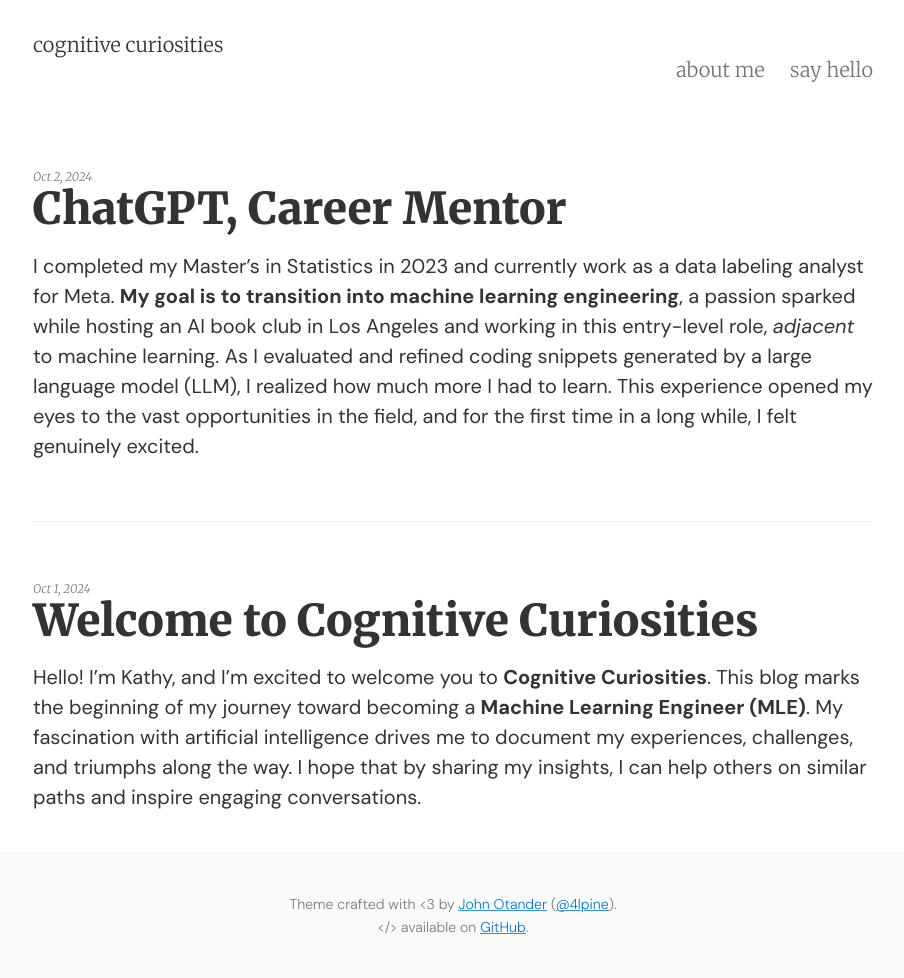
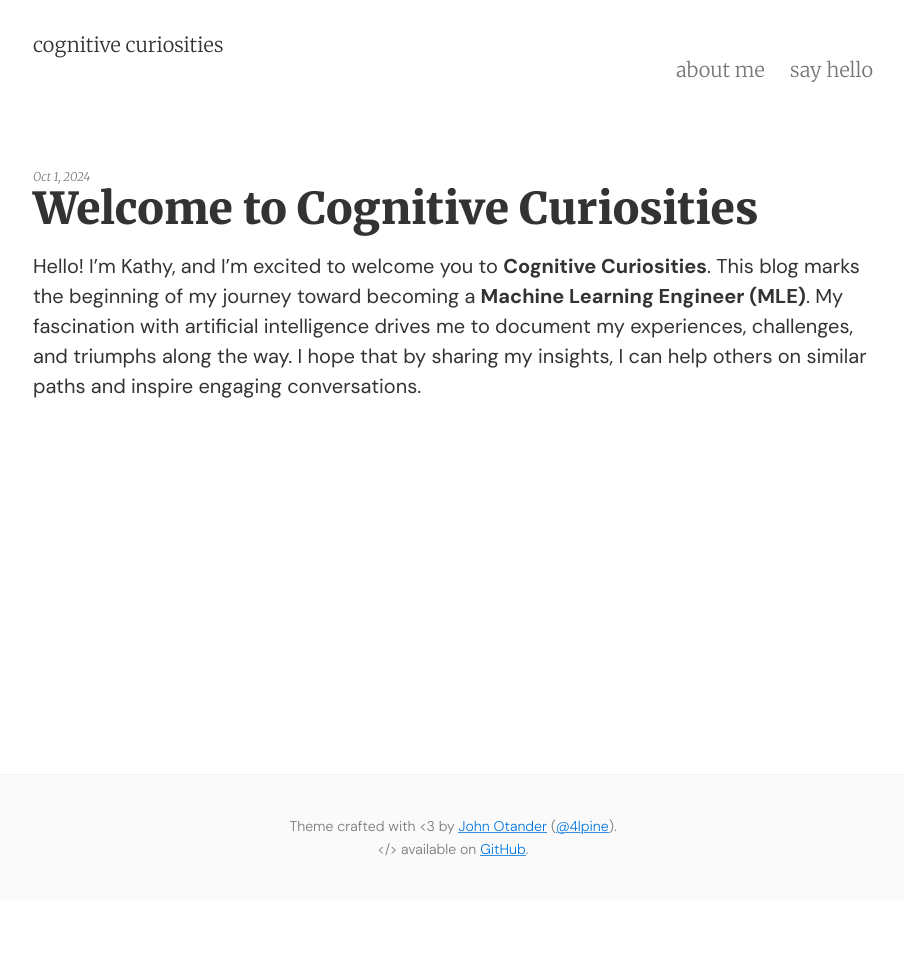
Before and after one commit to itstrieu/itstrieu.github.io, a Jekyll site: the page built from index.html, in a window 1280 px wide. Shown: the whole page, without its empty margins (187-1091 px from the left). Built offline with Jekyll 4.4.1, drawn with Linux system fonts in a browser that asks for light colours; the list of posts is cut into pages by our own code; after the commit the page ends 900 px from its top, so only the background shows below that; part of the change alters nothing that is shown.

Commit message:
unpublished second blog

```diff
--- a/_posts/2024-10-02-chatgpt-career-mentor.md
+++ /dev/null
@@ -1,143 +0,0 @@
----
-title: ChatGPT, Career Mentor
-date: 2024-10-02
-layout: post
-tags:
-description: "A brief description of your blog post."
----
-
-I completed my Master's in Statistics in 2023 and currently work as a data labeling analyst for Meta. **My goal is to transition into machine learning engineering**, a passion sparked while hosting an AI book club in Los Angeles and working in this entry-level role, *adjacent* to machine learning. As I evaluated and refined coding snippets generated by a large language model (LLM), I realized how much more I had to learn. This experience opened my eyes to the vast opportunities in the field, and for the first time in a long while, I felt genuinely excited.
-
-That excitement was significant because I've spent over a decade exploring different career paths—law, journalism, education, non-profits, government work, and even food and beverage—seeking a role that felt both impactful and sustainable for me. The second part of that requirement proved the hardest. Little did I know at the time, I was also navigating ADHD, but we will get to that later.
-
-One of the best turning points was discovering data journalism while considering a career in journalism. Inspired by the beautiful and impactful data journalism I encountered, I began self-studying technical skills, diving into programming, analysis, and visualization. I rediscovered my love for math, leading me to pursue my MS in Statistics at Texas A&M University.
-
-**Now, I’ve found a career that truly resonates with me. I love the ever-growing field of artificial intelligence and the problem-solving it demands. It’s everything I had hoped for—working on something meaningful and, finally, not being miserable.**
-
-In the early weeks of beginning to pursue machine learning engineering in earnest, I studied key skills in software engineering and concepts in deep learning. I balanced my full-time job with night-after-night studying. My love for machine learning did not waver, but I started feeling constantly stressed and like I was always "behind."
-
-I eventually realized I was heading straight for burnout. The solution? A plan to create boundaries between work, study, and rest, and to define what "enough" really means. Naturally, I turned to ChatGPT for help. Using a series of prompts, I crafted a customized roadmap to transition from where I am to becoming a machine learning engineer.
-
-I’m sharing this experience to encourage others to do the same. Never before have we had access to this level of mentorship or coaching for free. I’ve chosen to **embrace AI** as a tool to elevate my capabilities, and I hope you will, too.
-
-In this post, I will share the prompts I used to create a comprehensive career plan, along with a simplified version for those looking for a more straightforward approach. Feel free to modify them to suit your personal needs. I’ll also outline the time-blocking routine I developed and provide a list of strategies I use to reduce decision fatigue and minimize friction.
-
-## Comprehensive Career Coaching
-
-I'm interested in pursuing a career as a machine learning engineer. Please provide a detailed list of the essential skills, knowledge, and experience required for a modern machine learning engineer, taking into account the latest technologies. This will help me understand how much I still need to learn.
-
--
-
-I have an MS in statistics—should I consider pursuing another advanced degree, or focus on self-study?
-
--
-
-How can I stay up to date with the latest developments in the field?
-
--
-
-There’s always something new to learn, and I want to ensure I allocate the right amount of time to each task. Here are some of the responsibilities I need to balance (though there are more): learning new skills, practicing skills, showcasing skills through projects or published content, learning new concepts, keeping up with research and advancements (e.g., blogs, academic papers, news), networking, and reading books.
-
--
-
-Help me create a flexible time-blocking routine to manage my various responsibilities effectively. I want to prioritize these tasks properly. Remember, I need to acquire all the skills you mentioned before for machine learning engineers.
-
-Limitations:
-- I have a fully remote 9-5 job.
-- I can study until 8 PM.
-- I read lighter content including AI books from 10-11 PM.
-- I do all my exercise in the morning before work, so I cannot use that time to study.
-- Allocate less time towards large projects because I am still in the process of building foundational skills.
-- I don't want every day to look the same.
-
-*You may have to tweak and refresh this a few times until you get exactly what you want.*
-
--
-
-I have ADHD, and it's hard to stick to an assigned task. However, I still want to achieve all the same goals by the end of the week. Please share tips to ensure I can maintain my routine.
-
--
-
-I want to keep track of my knowledge, skills, and abilities. Please provide a comprehensive list of skills required for machine learning engineering, organized into categories. Use keywords only, without descriptions, and ensure the list is as granular as possible. For example, "supervised learning" is not granular enough.
-
--
-
-Format this list as a markdown with three columns: subcategory, specification, level (leave empty)
-
--
-
-I often struggle with projects because I have difficulty deciding what to focus on. While I prefer not to use commonly available datasets, I recognize that they can be beneficial for practicing specific skills. Is there a way to minimize the decision fatigue I experience when starting projects and eliminate the other obstacles that hinder my progress? I want to streamline the process of selecting a project topic and publishing a completed project to GitHub.
-
-## Single Prompt for a Short and Direct Response
-
-I am pursuing a career as a machine learning engineer and would like to understand the essential skills, knowledge, and experience required for this role, particularly in light of the latest technologies. Please provide:
-
-1. **A detailed list of essential skills** organized into specific categories. The list should include granular keywords without descriptions.
-
-2. **Guidance on education**: Given that I have an MS in statistics, should I pursue another advanced degree, or is self-study sufficient to bridge the gap?
-
-3. **Strategies for staying current** with the latest developments in the field. What resources (e.g., blogs, academic papers, news) should I prioritize?
-
-4. **Time-blocking routine**: I need help creating a flexible routine to balance the following responsibilities effectively:
-
-    - Learning new skills
-    - Practicing skills
-    - Showcasing skills through projects or published content
-    - Learning new concepts
-    - Keeping up with research and advancements
-    - Networking
-    - Reading books
-
-    **Limitations:**
-    - I work a fully remote 9-5 job.
-    - I can study until 8 PM.
-    - I read lighter content, including AI books, from 10-11 PM.
-    - I do all my exercise in the morning before work.
-    - I want to allocate less time towards large projects as I am still building foundational skills.
-    - I prefer a routine that varies each day.
-
-5. **Tips for maintaining focus**: I have ADHD, which makes it challenging to stick to an assigned task. Please provide strategies to help me adhere to my routine and achieve my goals by the end of each week.
-
-6. **Project selection guidance**: I often struggle with deciding what to focus on for projects. While I prefer not to use commonly available datasets, I recognize their value for skill practice. How can I minimize decision fatigue when starting projects and streamline the process of selecting a project topic and publishing it on GitHub?
-
-## Results from my ChatGPT Coaching Session
-### Time Blocking Routine
-**M/T/W/Th/F**
-
-5:00 PM - 7:00 PM: Deep Learning (courses, academic papers, textbooks)
-
-**M/W/F**
-
-7:00 PM - 8:00 PM: Small Projects (write templates and packages to streamline workflow, demonstrate 1-2 skills)
-
-**T/Th**
-
-7:00 PM - 8:00 PM: Skills Practice (DataCamp, LeetCode, Flashcards, etc.)
-
-**Sat**
-
-9:00 AM - 12:00 PM: Deep Learning
-1:00 PM - 2:00 PM: Skills Practice
-2:00 PM - 4:00 PM: Small Projects
-
-**Sun**
-
-9:00 AM - 12:00 PM: Review and Re-organize
-1:00 PM - 2:00 PM: Review, Clean, Publish to GitHub
-
-**Every Night**
-
-10:00 PM - 11:00 PM: Light Reading
-
-## Reducing Decision Fatigue, Friction, and Burnout
-- I maintain a prioritized task list for three categories: Deep Learning, Small Projects, and Skills Practice.
-- To keep my learning process engaging and varied, I use a dice roller to choose between options. For example, within the Deep Learning category, I roll the dice to decide whether to dive into a course, read an academic paper, or study a textbook during my dedicated time.
-- While building my foundational knowledge, I use my Small Projects time to create Python templates and libraries. This practice prepares me for future projects, solidifies my understanding of workflows, and enhances my object-oriented programming skills.
-- To stay updated on the latest advancements, I've set up RSS feeds and newsletters in my Omnivore app. When it's time to read, I can dive right into the content. Any important information I highlight is captured in my note-taking app, Obsidian, for future review.
-- I generate flashcards on various topics using Code Copilot, formatted for easy import into Anki. Before using the flashcards, I dedicate part of my Skills Practice time to verify the accuracy of each card and add any essential details.
-- When I encounter new concepts, I create a new note in Obsidian for each topic (e.g., gradient descent, learning rate decay). Initially, these notes are mostly blank unless I feel the need to add something immediately or outline headers.
-- At the end of my Deep Learning sessions, I use a random note selector to revisit and expand on these notes. During this time, I aim to write as much as I can from memory before consulting additional sources, and I try to include Python code where applicable.
-- Notes that are ready for publication are uploaded directly to GitHub from Obsidian.
-- I do not make any study sessions mandatory. If I have other commitments, I simply continue with my routine without the pressure to "make up" any missed work.
-
-**Just like me, this plan is an ever-developing work in progress.**
```
Also changed, not shown: _posts/2024-10-01-welcome.md (+8 -0 lines).
